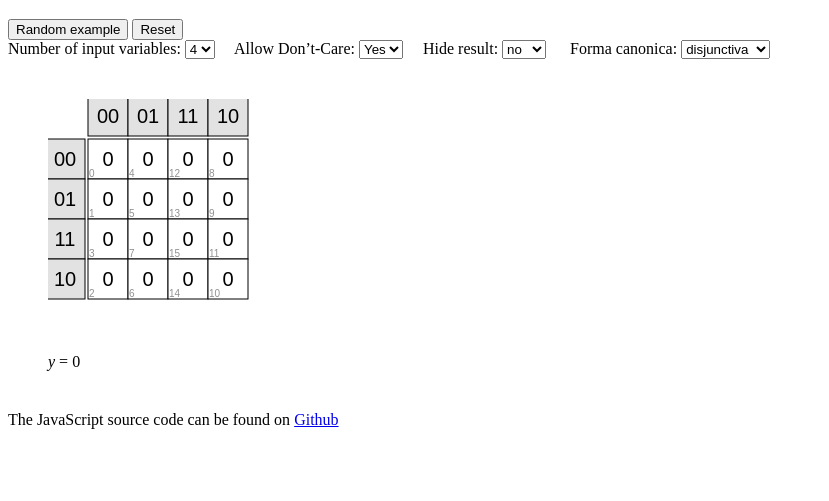
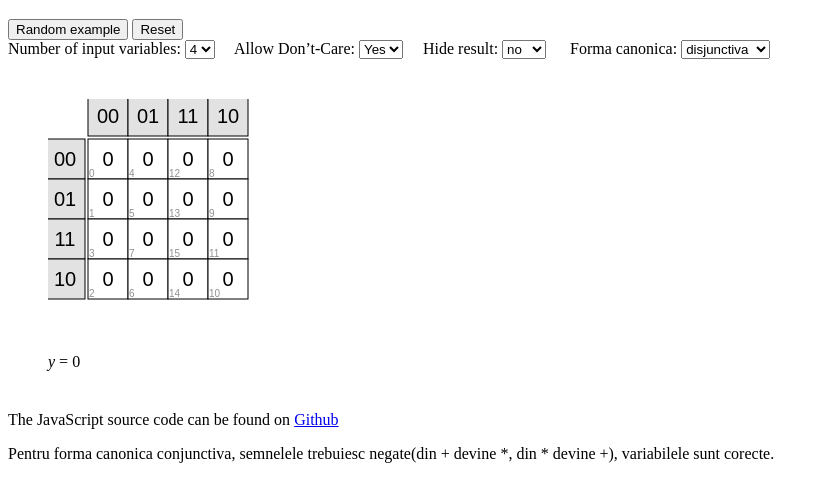
Before and after one commit to iosifnicolae2/iosifnicolae2.github.com, a plain HTML site: page index.html in a window 1280 px wide. Shown: the part 61-562 px from the top of the page, without its empty margins (0-829 px from the left). Drawn offline with Linux system fonts and the light colour scheme.

Commit message:
Add obervation about variables of FMC

```diff
--- a/index.html
+++ b/index.html
@@ -84,6 +84,7 @@
     <div id="myQmcDisplay"></div>
 
     <p> The JavaScript source code can be found on <a href="https://github.com/iosifnicolae2/iosifnicolae2.github.com">Github</a></p>
+    <p>Pentru forma canonica conjunctiva, semnelele trebuiesc negate(din + devine *, din * devine +), variabilele sunt corecte.</p>
     <!-- Global site tag (gtag.js) - Google Analytics -->
     <script async src="https://www.googletagmanager.com/gtag/js?id=UA-116458324-1"></script>
     <script>
```
